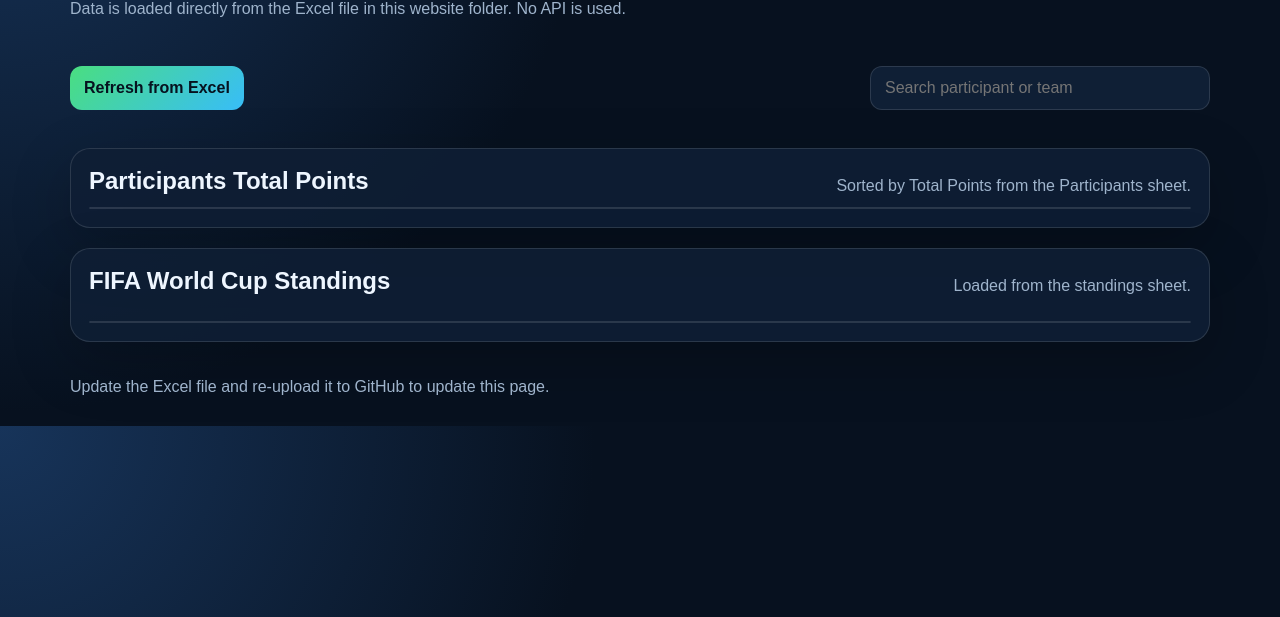
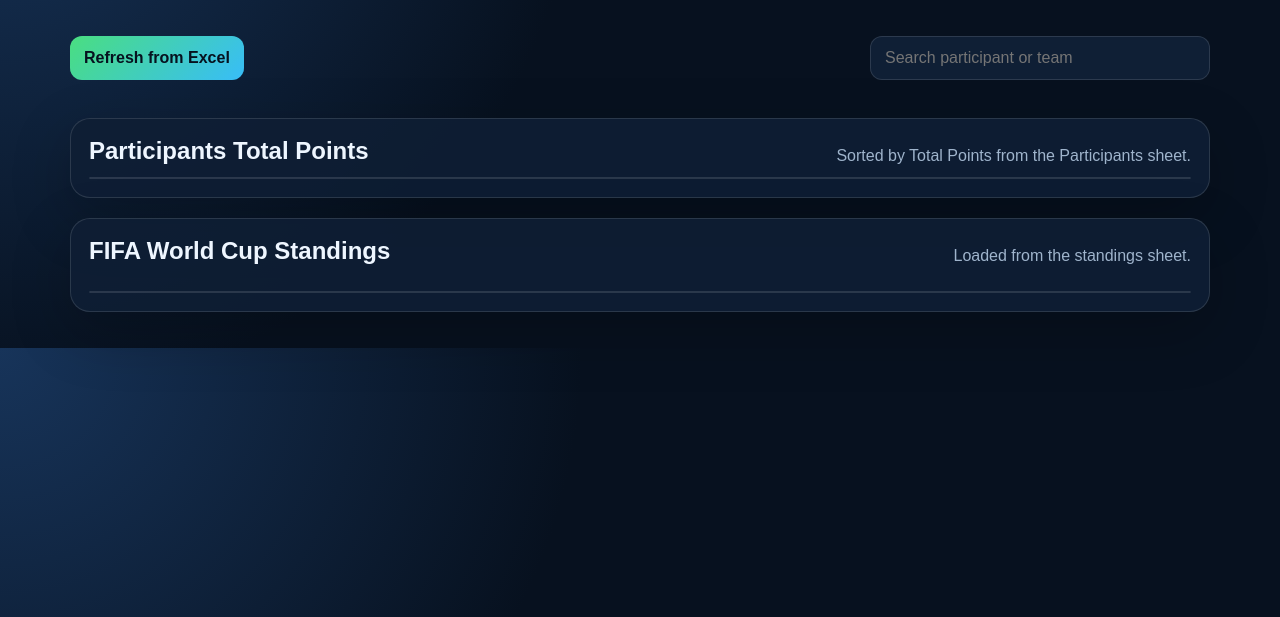
Before and after one commit to vaibhavktiwari260783/FIFAWC2026, a plain HTML site: page index.html in a window 1280 px wide. Shown: the part 183-800 px from the top of the page. Drawn offline with Linux system fonts and the light colour scheme; no server answers.

Commit message:
Update index.html

```diff
--- a/index.html
+++ b/index.html
@@ -12,7 +12,7 @@
     <div>
       <p class="eyebrow">FIFA World Cup 2026 Sweepstake</p>
       <h1>Leaderboard & Standings</h1>
-      <p class="subtitle">Data is loaded directly from the Excel file in this website folder. No API is used.</p>
+      <!--<p class="subtitle">Data is loaded directly from the Excel file in this website folder. No API is used.</p>-->
     </div>
     <div class="status-card">
       <span id="loadStatus">Loading Excel…</span>
@@ -53,7 +53,7 @@
     </section>
   </main>
 
-  <footer>
+  <footer hidden>
     Update the Excel file and re-upload it to GitHub to update this page.
   </footer>
 
```
